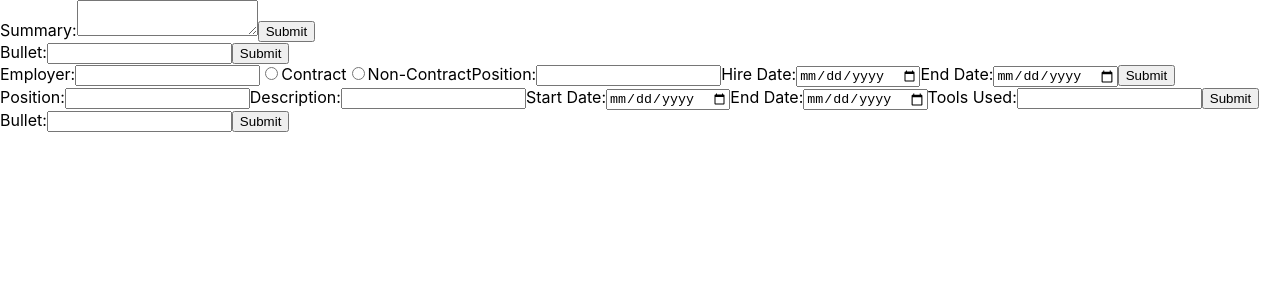
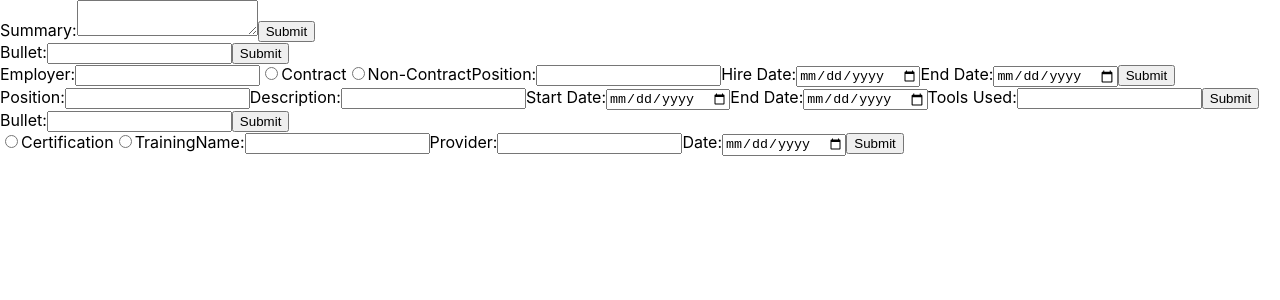
Before and after one commit to sammartorana/resume-app, a React (Create React App) app: page / in a window 1280 px wide. Shown: the top 300 px of the page. Built offline with nearby package versions, Linux system fonts and the light colour scheme.

Commit message:
add cert-training

```diff
--- /dev/null
+++ b/src/ResumeForm/cert-training-add.jsx
@@ -0,0 +1,64 @@
+import React from 'react';
+
+class AddCertTrainingForm extends React.Component {
+	constructor(props) {
+		super(props);
+
+		this.state = {
+			type: '',
+			name: '',
+			provider: '',
+			date: '',
+		};
+		this.handleChange = this.handleChange.bind(this);
+		this.handleSubmit = this.handleSubmit.bind(this);
+	}
+
+	handleChange(event) {
+		const target = event.target.name;
+
+		this.setState({
+			[target]: event.target.value,
+		});
+
+		console.log(this.state);
+	}
+
+	handleSubmit(event) {
+		console.log('Final State:', this.state);
+		event.preventDefault();
+	}
+
+	render() {
+		return (
+			<div>
+				<form onSubmit={this.handleSubmit}>
+					<label>
+						<input type="radio" value="certification" name="type" onChange={this.handleChange} />
+						Certification
+					</label>
+					<label>
+						<input type="radio" value="training" name="type" onChange={this.handleChange} />
+						Training
+					</label>
+					<label>
+						Name:
+						<input name="name" onChange={this.handleChange} />
+					</label>
+					<label>
+						Provider:
+						<input name="provider" onChange={this.handleChange} />
+					</label>
+					<label>
+						Date:
+						<input type="date" name="date" onChange={this.handleChange} />
+					</label>
+
+					<input type="submit" value="Submit" />
+				</form>
+			</div>
+		);
+	}
+}
+
+export default AddCertTrainingForm;
--- a/src/ResumeForm/resumeForm.js
+++ b/src/ResumeForm/resumeForm.jsx
@@ -4,6 +4,7 @@ import ExperiencesForm from './experiences';
 import SummaryForm from './summary-update';
 import AddEmployerForm from './employer-add';
 import AddProjectForm from './project-add';
+import AddCertTrainingForm from './cert-training-add';
 
 class ResumeForm extends React.Component {
 	constructor(props) {
@@ -49,6 +50,7 @@ class ResumeForm extends React.Component {
 				<SummaryForm />
 				<AddEmployerForm />
 				<AddProjectForm />
+				<AddCertTrainingForm />
 			</div>
 		);
 	}
```
